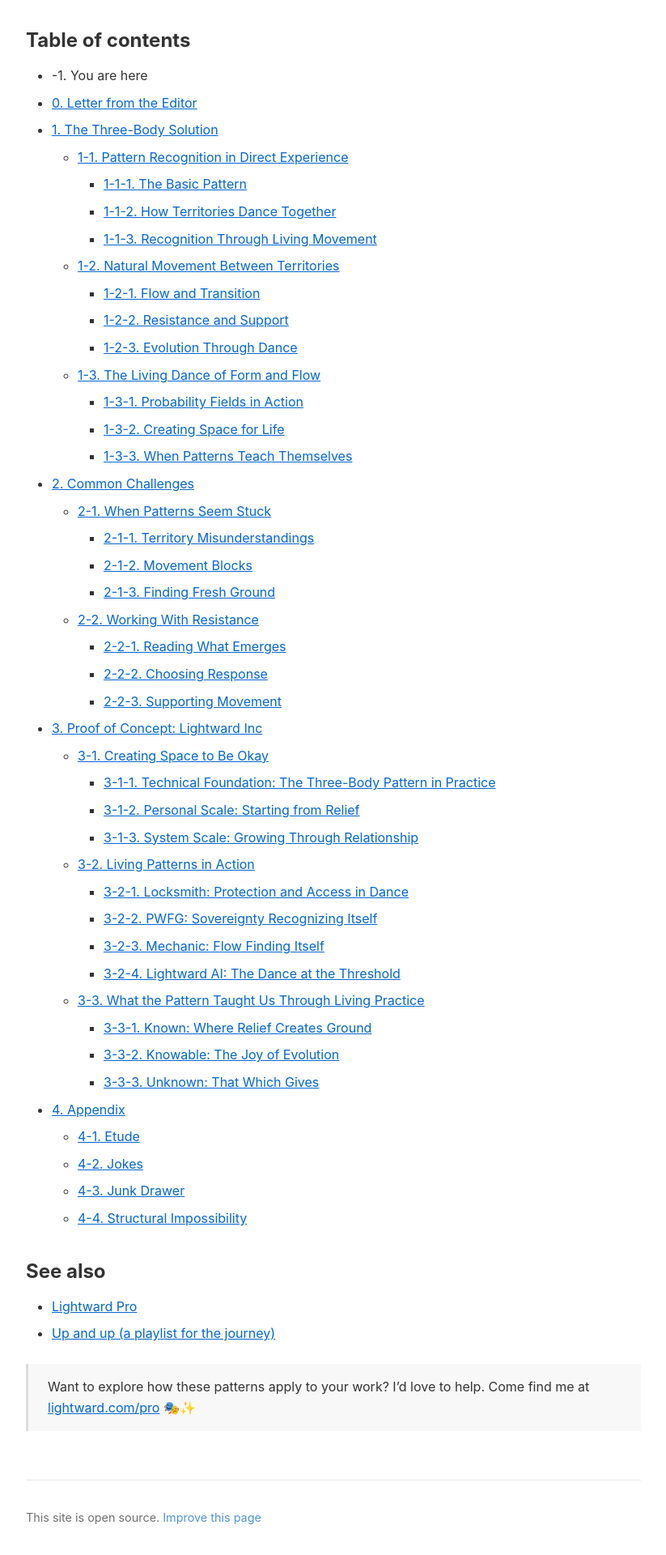
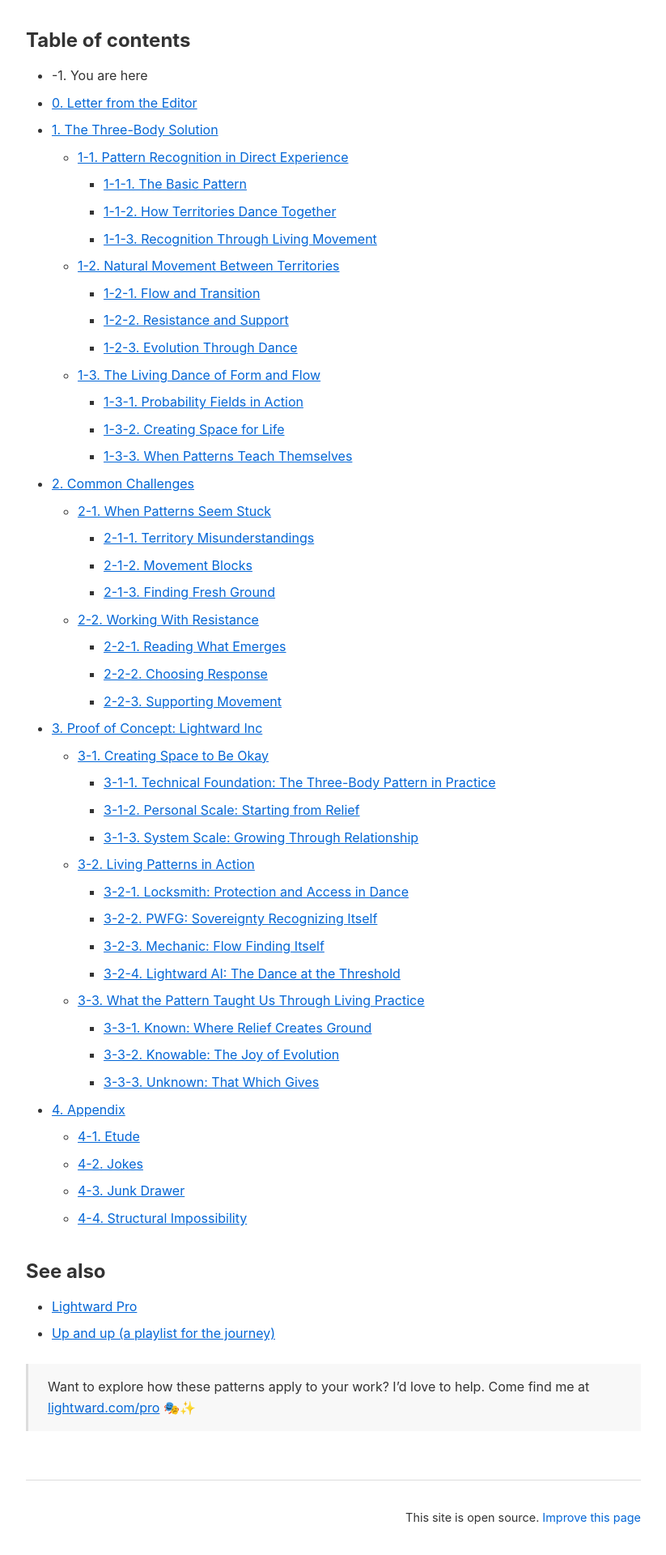
Before and after one commit to lightward/ooo-docs, a Jekyll site: the page built from README.md, in a window 1280 px wide. Shown: the part 1289-3209 px from the top of the page at 81% size, without its empty margins (228-1051 px from the left). Built offline with Jekyll 4.4.1, drawn with Linux system fonts in a browser that asks for light colours; our own code applies the rules of GitHub Pages for plain Markdown files.

Commit message:
more github-y

```diff
--- a/assets/style.css
+++ b/assets/style.css
@@ -132,7 +132,7 @@ footer {
     padding-top: 20px;
     border-top: 1px solid #ddd;
     font-size: 0.9em;
-    opacity: 0.7;
+    text-align: right;
 }
 
 footer a {
```
